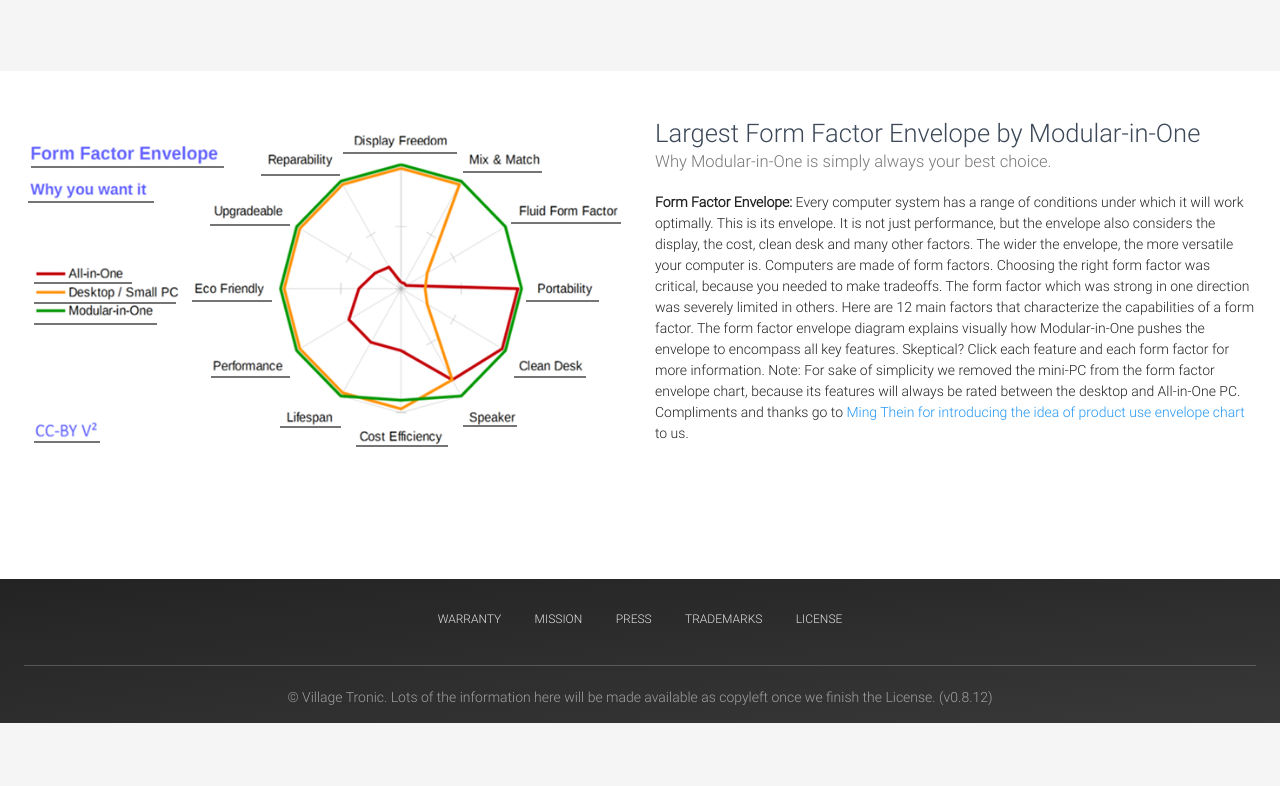
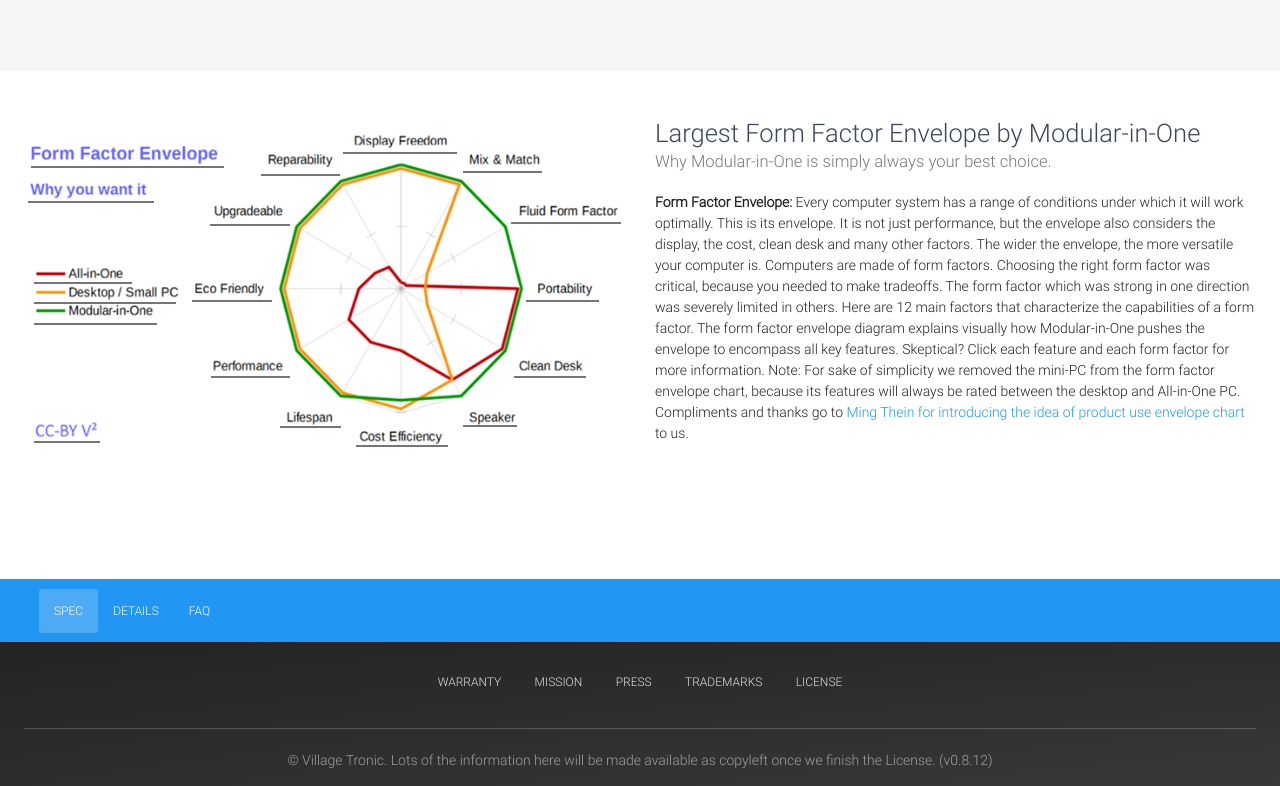
Before and after one commit to V-Squared/shop, a Jekyll site: the page built from shop/vidock-plate.html, in a window 1280 px wide and 1400 px high, scrolled down 1942 px. Shown: the part 614-1400 px from the top of the window. Built offline with Jekyll 4.4.1, drawn with Linux system fonts in a browser that asks for light colours; before the commit the page ends 3279 px from its top, so only the background shows below that.

Commit message:
added tabs

```diff
--- /dev/null
+++ b/_sass/components/_feature-tabs.scss
@@ -0,0 +1,10 @@
+.feature-tabs {
+  padding: 10px 0;
+  background-color: $brand-color;
+
+  .nav-tabs {
+    // max-width: 400px;
+    // margin-left: auto;
+    // margin-right: auto;
+  }
+}
--- a/css/main.scss
+++ b/css/main.scss
@@ -44,7 +44,8 @@
   "components/feature-modules",
   "components/feature-full",
   "components/feature-wide",
-  "components/feature-slideshow";
+  "components/feature-slideshow",
+  "components/feature-tabs";
 
 @import
   "pages/home",
--- a/shop/vidock-plate.html
+++ b/shop/vidock-plate.html
@@ -64,7 +64,7 @@
         <p><strong>Grow:</strong> ViDock-System grows with your needs.</p>
       </div>
       <div>
-        <img class="img-responsive" src="{{site.baseurl}}/images/vidock-plate/ViDock-Plate-Kit-Deeper.jpg">
+        <img class="img-responsive" src="{{site.baseurl}}/images/vidock-plate/ViDock-Plate-Kit-Deeper.jpg+">
         <p><strong>Deeper:</strong> More Ideas and Know How → <a href="#">UNDERSTANDING</a></p>
       </div>
     </slick>
@@ -394,3 +394,19 @@
     </div>
   </div>
 </div>
+
+<div class="feature-section feature-tabs">
+  <div class="container">
+    <div class="nav-tabs-navigation">
+      <div class="nav-tabs-navigation">
+				<div class="nav-tabs-wrapper">
+					<ul class="nav nav-tabs" data-tabs="tabs">
+						<li class="active"><a href="#home" data-toggle="tab">Spec</a></li>
+						<li><a href="#updates" data-toggle="tab">Details</a></li>
+						<li><a href="#history" data-toggle="tab">FAQ</a></li>
+					</ul>
+				</div>
+			</div>
+    </div>
+  </div>
+</div>
```
